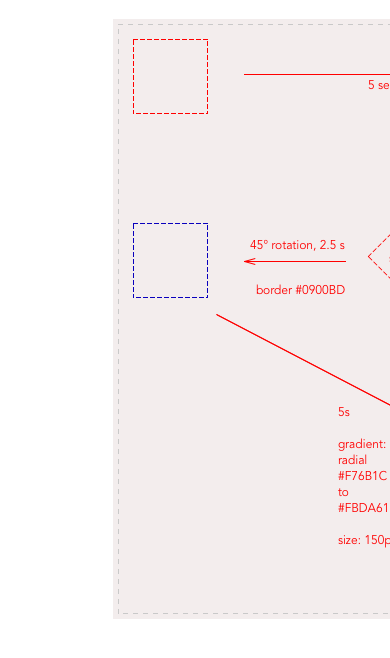
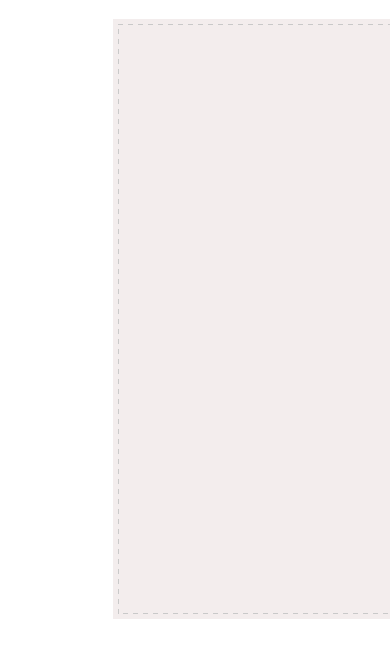
Before and after one commit to okaycharlottes/css-animation-drill, a plain HTML site: page index.html in a window 390 px wide. Shown: the top 658 px of the page. Drawn offline with Linux system fonts and the light colour scheme.

Commit message:
image de fond enlever et responsive

```diff
--- a/index.html
+++ b/index.html
@@ -9,7 +9,7 @@
 <body>
 
 
-    <div  id = "stage" style = "background: transparent url(./images/css_animation_exercise_4.png) 0 0 no-repeat;">
+    <div  id = "stage" style = "background: transparent url(./images/css_animation_exercise_stage.png) 0 0 no-repeat;">
 
     <div id="hero"> </div>
 
--- a/style.css
+++ b/style.css
@@ -62,3 +62,9 @@
      }
 
 }
+@media screen and (max-width: 768px){
+    #stage{
+    margin-left: O;
+    position: relative;
+}
+}
```
